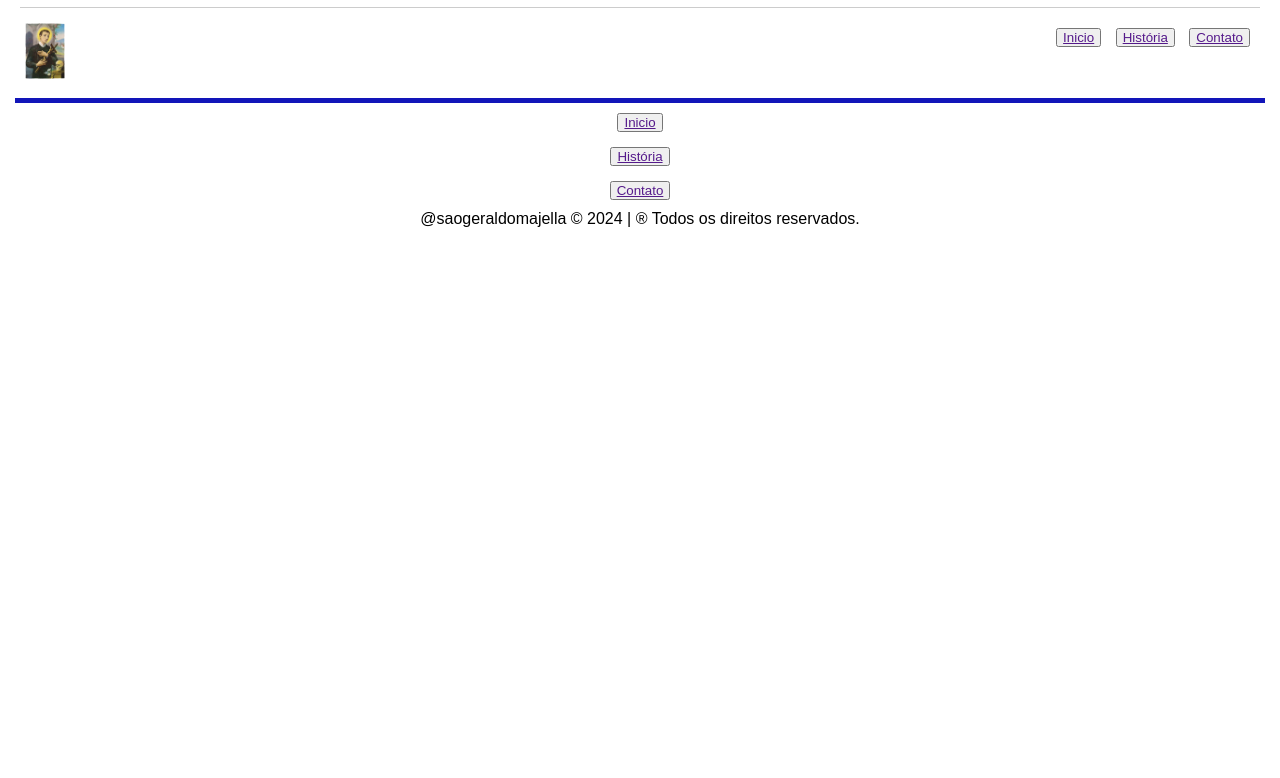
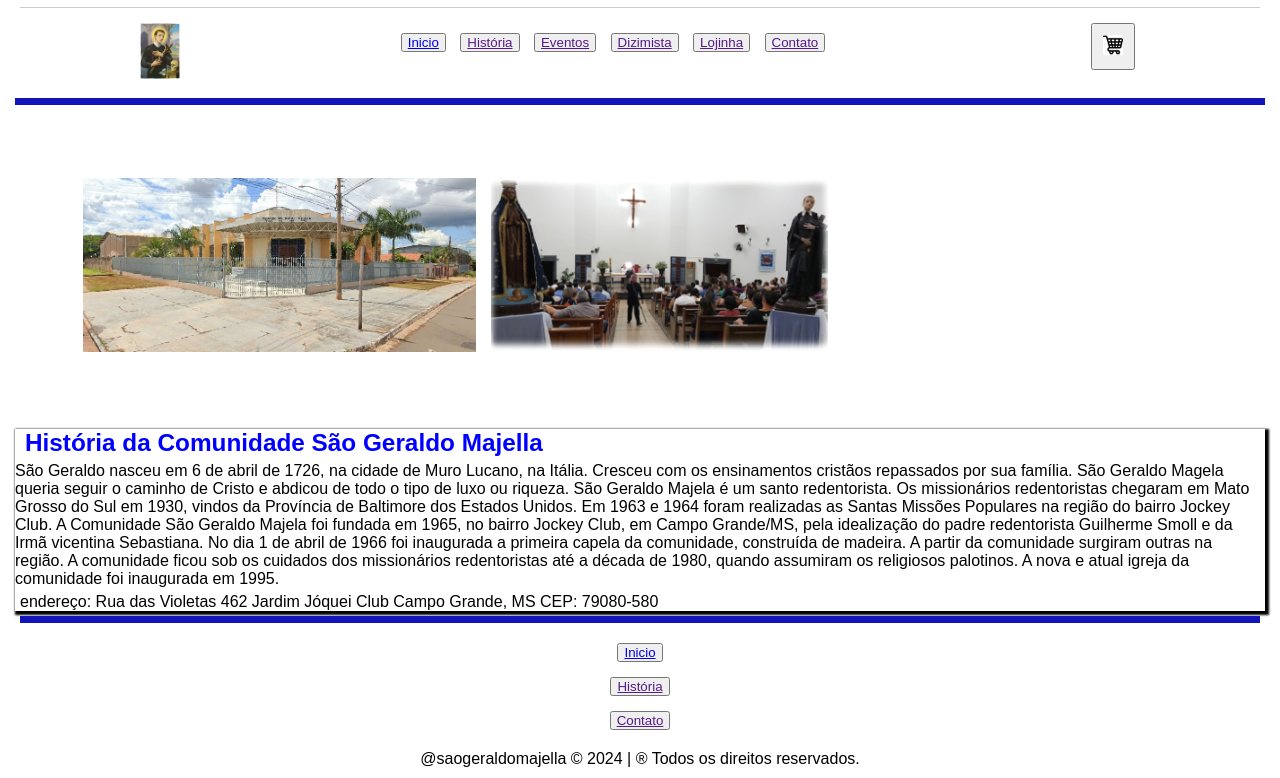
Before and after one commit to Aguiar-Fernandes/Projetos-Web, a plain HTML site: page Front-end/SGM/index.html in a window 1280 px wide. Shown: the part 78-856 px from the top of the page. Before the commit the page ends 800 px from the top, so only its background shows below. Drawn offline with Linux system fonts and the light colour scheme.

Commit message:
Add files via upload

```diff
--- a/Front-end/SGM/assets/css/style.css
+++ b/Front-end/SGM/assets/css/style.css
@@ -14,14 +14,22 @@
 .central{ /* caixa maior*/
         display: flex; /*uma caixa do lado da outra*/
         justify-content: space-between;
-
     }
 
 .central1{ /* caixa maior*/
        display: flex; /*uma caixa do lado da outra*/
-       justify-content: space-between;
+       justify-content: space-around;
+}
+
+.central2{ /* caixa maior*/
+    padding: 5%;
+    display: block; /*uma caixa embaixo da outra*/
 
 
+}
+
+.box{
+    box-shadow: 2px 2px 2px 2px;
 }
 
 .contato{
@@ -41,7 +49,7 @@
 
 .hr2 {
     border: 0;
-    border-top: 5px solid #1215b9;
+    border-top: 7px solid #1215b9;
 }
 
 body{
@@ -49,15 +57,41 @@ body{
     color: black;
 }
 
+nav{
+    padding: 05px;
+}
 
 .cabecalho1{
 
     max-width: 10px;
 }
 
-
-
 footer{
     text-align: center;
 
 }
+
+.titulo1{
+    font-size: 130%;
+    color: blue;
+}
+
+/*.carrossel{
+    box-shadow: 2px 2px 4px black;
+    overflow: hidden;
+    height: 500px;
+    width: 500px;
+}
+
+.container{
+    display: flex;
+    transition: transform 0.5s ease-in-out;
+    transform: translateX(0);
+}
+
+img{
+    object-fit: cover;
+    height: 500px;
+    width: 500px;
+
+}*/
--- a/Front-end/SGM/index.html
+++ b/Front-end/SGM/index.html
@@ -35,19 +35,77 @@
         </div>
         <div>
             <nav>
-                <button><a href="">Inicio</a></button>
+                <button><a href="index.html">Inicio</a></button>
                 <button><a href="">História</a></button>
+                <button><a href="">Eventos</a></button>
+                <button><a href="">Dizimista</a></button>
+                <button><a href="">Lojinha</a></button>
                 <button><a href="">Contato</a></button>
             </nav>
+
+        </div>
+        <div>
+            <a href="">
+                <button>
+                    <div class="Carrinho">
+                        <img src="assets/imagens/carrinho.jpeg" alt="" width="20px">
+                    </div>
+                </button>
+            </a>
         </div>
     </div>
 
     <hr class="hr2">
+
+    <!--<div class="carrossel">
+         <div class="container" id="img">
+              <img src="https://static.vecteezy.com/system/resources/previews/012/697/295/non_2x/3d-python-programming-language-logo-free-png.png" alt="py">
+              <img src="https://img2.gratispng.com/20180408/khq/kisspng-c-programming-language-computer-icons-computer-pr-programming-5acadc61f299d0.3171672115232441299937.jpg" alt="c">
+              <img src="https://th.bing.com/th/id/R.bc792b986fa909c541ff5a7c8334d92a?rik=jPNALlts1rjmcA&pid=ImgRaw&r=0" alt="javascript">
+              <img src="https://th.bing.com/th/id/R.e41c6c29dc525e7a64bc3b5e264ef7bd?rik=%2f2Yv%2f0TTxmEWRA&pid=ImgRaw&r=0" alt="java">
+              <img src="https://images.vexels.com/media/users/3/166470/isolated/lists/73835fa38fba6d35aff9de603dc5044a-icone-da-linguagem-de-programacao-php.png" alt="php">
+              <img src="https://th.bing.com/th/id/OIP.c8X08Kv14CebDduGrA--uAHaHd?rs=1&pid=ImgDetMain" alt="postgresql">
+         </div>
+     </div>-->
+
+    <div class="central2">
+
+            <img src="assets/imagens/Igreja1.PNG" alt="igreja" style="width: 35%" >
+
+            <img src="assets/imagens/Igreja2.PNG" alt="igreja" style="width: 30%">
+
+    </div>
+
+    <div class="box">
+        <h3><p class="titulo1">História da Comunidade São Geraldo Majella</p></h3>
+
+        São Geraldo nasceu em 6 de abril de 1726, na cidade de Muro Lucano, na Itália.
+        Cresceu com os ensinamentos cristãos repassados por sua família.
+        São Geraldo Magela queria seguir o caminho de Cristo e abdicou de todo o tipo de luxo ou riqueza.
+        São Geraldo Majela é um santo redentorista. Os missionários redentoristas chegaram em Mato Grosso do Sul em 1930,
+        vindos da Província de Baltimore dos Estados Unidos. Em 1963 e 1964 foram realizadas as Santas Missões Populares
+        na região do bairro Jockey Club. A Comunidade São Geraldo Majela foi fundada em 1965, no bairro Jockey Club,
+        em Campo Grande/MS, pela idealização do padre redentorista Guilherme Smoll e da Irmã vicentina Sebastiana.
+        No dia 1 de abril de 1966 foi inaugurada a primeira capela da comunidade, construída de madeira.
+        A partir da comunidade surgiram outras na região. A comunidade ficou sob os cuidados dos missionários redentoristas
+        até a década de 1980, quando assumiram os religiosos palotinos. A nova e atual igreja da comunidade foi inaugurada em 1995.</p>
+
+        <p>endereço:
+
+            Rua das Violetas 462
+            Jardim Jóquei Club
+            Campo Grande, MS
+            CEP: 79080-580 </p>
+
+
+
+    </div>
 </body>
 
 <footer>
+    <hr class="hr2">
     <nav>
-        <ul><button><a href="">Inicio</a></button></ul>
+        <ul><button><a href="index.html">Inicio</a></button></ul>
         <ul><button><a href="">História</a></button></ul>
         <ul><button><a href="">Contato</a></button></ul>
     </nav>
```
Also changed, not shown: Front-end/SGM/História.txt (added), Front-end/SGM/assets/imagens/Igreja1.PNG (added), Front-end/SGM/assets/imagens/Igreja2.PNG (added), Front-end/SGM/assets/imagens/carrinho.jpeg (added).
